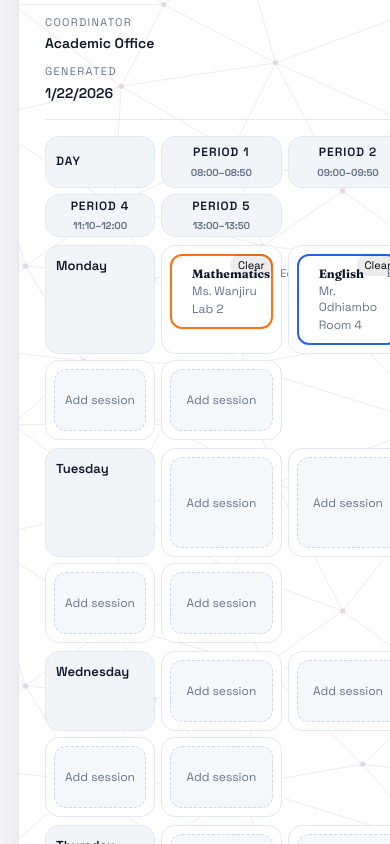
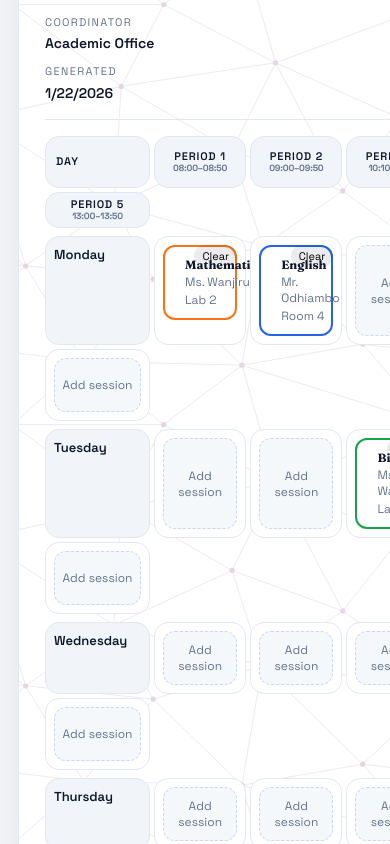
Before and after one commit to simlexx-k/shuleyangu-ratiba, a Vue app: page / in a window 390 px wide. Shown: the part 2160-3004 px from the top of the page. Built offline with nearby package versions, Linux system fonts and the light colour scheme.

Commit message:
style: tighten time header layout

```diff
--- a/src/App.vue
+++ b/src/App.vue
@@ -565,13 +565,13 @@ const buildStandardTemplateHtml = (standard) => {
           .meta-label { text-transform: uppercase; letter-spacing: 0.16em; font-size: 9px; }
           .meta-value { font-weight: 600; color: var(--ink); }
           .meta-line { display: inline-block; min-width: 140px; border-bottom: 1px dashed var(--line); height: 14px; }
-          table { width: 100%; border-collapse: collapse; margin-top: 18px; font-size: 11px; position: relative; z-index: 1; }
-          th, td { border: 1px solid var(--line); padding: 7px 8px; text-align: left; vertical-align: top; }
+          table { width: 100%; border-collapse: collapse; margin-top: 18px; font-size: 10px; position: relative; z-index: 1; }
+          th, td { border: 1px solid var(--line); padding: 6px 7px; text-align: left; vertical-align: top; }
           th {
             background: var(--paper-alt);
             text-transform: uppercase;
             letter-spacing: 0.08em;
-            font-size: 9px;
+            font-size: 8px;
             color: var(--muted);
             white-space: nowrap;
           }
--- a/src/assets/main.css
+++ b/src/assets/main.css
@@ -363,7 +363,7 @@
 .template-table th,
 .template-table td {
   border: 1px solid var(--border);
-  padding: 8px 10px;
+  padding: 6px 8px;
   vertical-align: top;
 }
 
@@ -371,8 +371,8 @@
   background: #f1f5f9;
   text-transform: uppercase;
   letter-spacing: 0.08em;
-  font-size: 9px;
-  padding: 6px 8px;
+  font-size: 8px;
+  padding: 5px 6px;
   white-space: nowrap;
 }
 
@@ -509,14 +509,14 @@
 
 .grid-row {
   display: grid;
-  grid-template-columns: 120px repeat(auto-fit, minmax(100px, 1fr));
-  gap: 6px;
+  grid-template-columns: 110px repeat(auto-fit, minmax(90px, 1fr));
+  gap: 4px;
 }
 
 .grid-row.header {
   font-weight: 700;
   text-transform: uppercase;
-  font-size: 12px;
+  font-size: 11px;
   letter-spacing: 0.08em;
 }
 
@@ -531,8 +531,8 @@
 
 .grid-row.header .grid-cell.time {
   text-align: center;
-  padding: 2px 4px;
-  min-height: 40px;
+  padding: 2px 3px;
+  min-height: 36px;
   display: flex;
   flex-direction: column;
   align-items: center;
@@ -544,8 +544,8 @@
   background: #fff;
   border: 1px solid var(--border);
   border-radius: 14px;
-  padding: 10px;
-  min-height: 80px;
+  padding: 8px;
+  min-height: 72px;
 }
 
 .grid-cell.day {
@@ -562,16 +562,18 @@
 }
 
 .slot-label {
-  font-size: 12px;
+  font-size: 11px;
   font-weight: 600;
   white-space: nowrap;
+  line-height: 1.1;
 }
 
 .slot-time {
-  font-size: 10px;
+  font-size: 9px;
   color: var(--muted);
-  letter-spacing: -0.01em;
+  letter-spacing: -0.02em;
   white-space: nowrap;
+  line-height: 1.1;
 }
 
 .grid-cell.slot {
@@ -660,7 +662,7 @@
   }
 
   .grid-row {
-    grid-template-columns: 120px repeat(auto-fit, minmax(100px, 1fr));
+    grid-template-columns: 110px repeat(auto-fit, minmax(90px, 1fr));
   }
 }
 
@@ -671,7 +673,7 @@
   }
 
   .grid-row {
-    grid-template-columns: 110px repeat(auto-fit, minmax(96px, 1fr));
+    grid-template-columns: 105px repeat(auto-fit, minmax(88px, 1fr));
   }
 
   .sheet-header {
```
